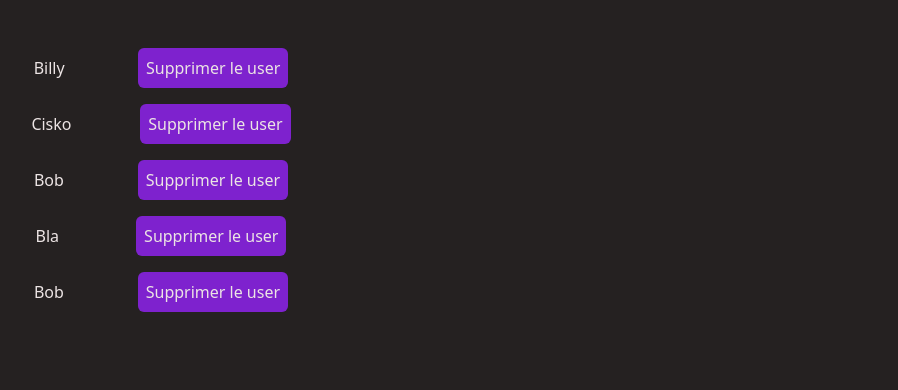
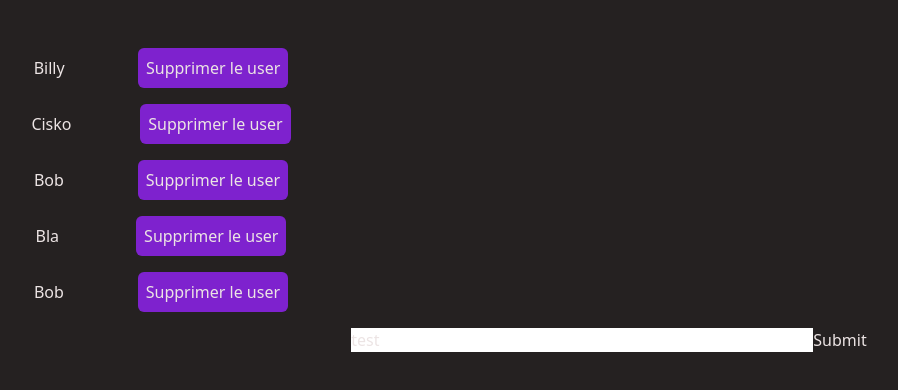
Before and after one commit to GalsenBoy/road_blog, a React (Vite) app: page / in a window 1280 px wide. Shown: the top 390 px of the page, without its empty margins (31-929 px from the left). Built offline with nearby package versions, Linux system fonts and the light colour scheme.

Commit message:
Ajout de useFom

```diff
--- a/package.json
+++ b/package.json
@@ -11,7 +11,8 @@
   },
   "dependencies": {
     "react": "^18.2.0",
-    "react-dom": "^18.2.0"
+    "react-dom": "^18.2.0",
+    "react-hook-form": "^7.46.1"
   },
   "devDependencies": {
     "@types/react": "^18.2.15",
--- a/src/components/UserComponent.tsx
+++ b/src/components/UserComponent.tsx
@@ -1,9 +1,23 @@
 import { useState } from "react";
 import UserList from "../composable/UserList";
 import { IUser } from "../interfaces/IUser";
-import DeleteUser from "../composable/DeleteUser";
+import { useForm, SubmitHandler } from "react-hook-form";
+
+type Inputs = {
+  example: string;
+  exampleRequired: string;
+};
 
 export default function UserComponent() {
+  const {
+    register,
+    handleSubmit,
+    watch,
+    formState: { errors },
+  } = useForm<Inputs>();
+  const onSubmit: SubmitHandler<Inputs> = (data) => console.log(data);
+
+  console.log(watch("example"));
   const [users, setUsers] = useState<IUser[]>([
     {
       id: 1,
@@ -28,15 +42,28 @@
   ]);
 
   const handleDelete = (userId: number) => {
-    const updatedUsers = DeleteUser(users, userId);
+    const updatedUsers = users.filter((user) => user.id !== userId);
     setUsers(updatedUsers);
   };
 
   return (
-    <div>
-      {users.map((user) => (
-        <UserList user={user} handleDelete={handleDelete} />
-      ))}
-    </div>
+    <>
+      <div>
+        {users.map((user) => (
+          <UserList user={user} handleDelete={handleDelete} />
+        ))}
+      </div>
+      <form onSubmit={handleSubmit(onSubmit)}>
+        {/* register your input into the hook by invoking the "register" function */}
+        <input defaultValue="test" {...register("example")} />
+
+        {/* include validation with required or other standard HTML validation rules */}
+        <input {...register("exampleRequired", { required: true })} />
+        {/* errors will return when field validation fails  */}
+        {errors.exampleRequired && <span>This field is required</span>}
+
+        <input type="submit" />
+      </form>
+    </>
   );
 }
--- a/src/composable/DeleteUser.tsx
+++ /dev/null
@@ -1,6 +0,0 @@
-import { IUser } from "../interfaces/IUser";
-
-export default function DeleteUser(users: IUser[], userId: number): IUser[] {
-  const updatedUsers = users.filter((user) => user.id !== userId);
-  return updatedUsers;
-}
```
Also changed, not shown: 2 other files (tests, documents, lock files or other folders).
